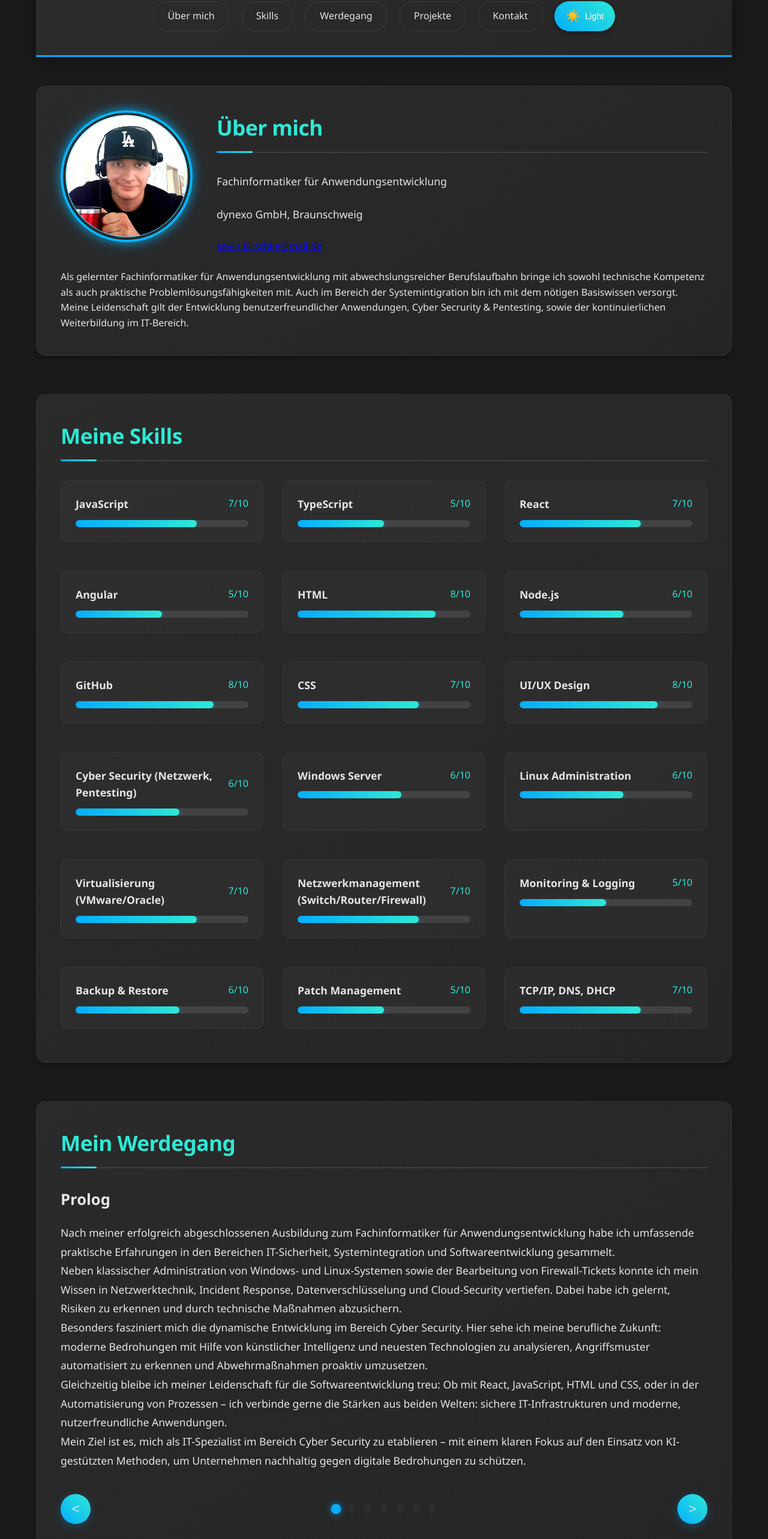
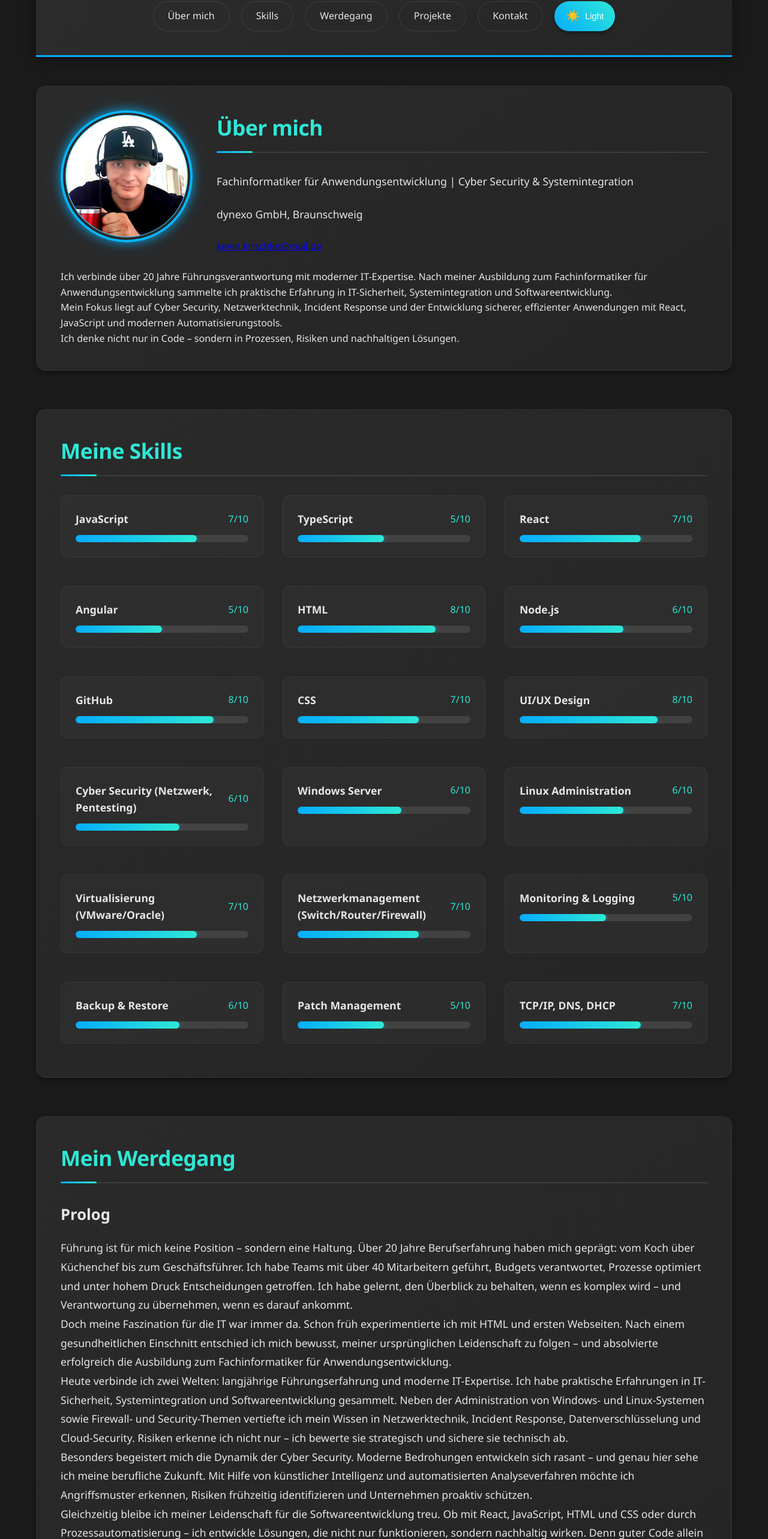
Before and after one commit to KevinKirschke/Portfolio, a React (Vite) app: page / in a window 1280 px wide. Shown: the part 207-2773 px from the top of the page at 60% size. Built offline with nearby package versions, Linux system fonts and the light colour scheme.

Commit message:
Fix Portfolio

```diff
--- a/src/App.jsx
+++ b/src/App.jsx
@@ -164,7 +164,7 @@ const App = () => {
 
             <div className="profile-info">
               <h2>Über mich</h2>
-              <p className="profile-title">Fachinformatiker für Anwendungsentwicklung</p>
+              <p className="profile-title">Fachinformatiker für Anwendungsentwicklung | Cyber Security & Systemintegration </p>
               <p className="profile-company">dynexo GmbH, Braunschweig</p>
               <a href="mailto:kevin.kirschke@mail.de" className="profile-email">
                 kevin.kirschke@mail.de
@@ -175,10 +175,22 @@ const App = () => {
           <div className="profile-bio">
             <br/>
             <p>
-              Als gelernter Fachinformatiker für Anwendungsentwicklung mit abwechslungsreicher Berufslaufbahn bringe ich sowohl technische Kompetenz
-              als auch praktische Problemlösungsfähigkeiten mit. Auch im Bereich der Systemintigration bin ich mit dem nötigen Basiswissen versorgt. Meine Leidenschaft gilt der Entwicklung benutzerfreundlicher
-              Anwendungen, Cyber Secrurity & Pentesting, sowie der kontinuierlichen Weiterbildung im IT-Bereich.
-            </p>
+                Ich verbinde über 20 Jahre Führungsverantwortung mit moderner IT-Expertise.
+                Nach meiner Ausbildung zum Fachinformatiker für Anwendungsentwicklung
+                sammelte ich praktische Erfahrung in IT-Sicherheit, Systemintegration
+                und Softwareentwicklung.
+              </p>
+
+              <p>
+                Mein Fokus liegt auf Cyber Security, Netzwerktechnik, Incident Response
+                und der Entwicklung sicherer, effizienter Anwendungen mit React, JavaScript
+                und modernen Automatisierungstools.
+              </p>
+
+              <p>
+                Ich denke nicht nur in Code – sondern in Prozessen, Risiken und
+                nachhaltigen Lösungen.
+              </p>
           </div>
         </section>
 
--- a/src/CarouselItems.jsx
+++ b/src/CarouselItems.jsx
@@ -8,31 +8,60 @@ export const carouselItems = [
     content: (
     <div className="carousel-page">
       <p>
-          Nach meiner erfolgreich abgeschlossenen Ausbildung zum Fachinformatiker für Anwendungsentwicklung
-          habe ich umfassende praktische Erfahrungen in den Bereichen IT-Sicherheit,
-          Systemintegration und Softwareentwicklung gesammelt.
+        Führung ist für mich keine Position – sondern eine Haltung.
+        Über 20 Jahre Berufserfahrung haben mich geprägt: vom Koch
+        über Küchenchef bis zum Geschäftsführer. Ich habe Teams mit
+        über 40 Mitarbeitern geführt, Budgets verantwortet, Prozesse
+        optimiert und unter hohem Druck Entscheidungen getroffen.
+        Ich habe gelernt, den Überblick zu behalten, wenn es komplex wird –
+        und Verantwortung zu übernehmen, wenn es darauf ankommt.
       </p>
+
       <p>
-          Neben klassischer Administration von Windows- und Linux-Systemen sowie der Bearbeitung von Firewall-Tickets
-          konnte ich mein Wissen in Netzwerktechnik, Incident Response, Datenverschlüsselung und Cloud-Security vertiefen.
-          Dabei habe ich gelernt, Risiken zu erkennen und durch technische Maßnahmen abzusichern.
+        Doch meine Faszination für die IT war immer da. Schon früh
+        experimentierte ich mit HTML und ersten Webseiten. Nach einem
+        gesundheitlichen Einschnitt entschied ich mich bewusst,
+        meiner ursprünglichen Leidenschaft zu folgen – und absolvierte
+        erfolgreich die Ausbildung zum Fachinformatiker für
+        Anwendungsentwicklung.
       </p>
+
       <p>
-          Besonders fasziniert mich die dynamische Entwicklung im Bereich Cyber Security.
-          Hier sehe ich meine berufliche Zukunft: moderne Bedrohungen mit Hilfe von
-          künstlicher Intelligenz und neuesten Technologien zu analysieren,
-          Angriffsmuster automatisiert zu erkennen und Abwehrmaßnahmen proaktiv umzusetzen.
+        Heute verbinde ich zwei Welten: langjährige Führungserfahrung
+        und moderne IT-Expertise. Ich habe praktische Erfahrungen in
+        IT-Sicherheit, Systemintegration und Softwareentwicklung gesammelt.
+        Neben der Administration von Windows- und Linux-Systemen sowie
+        Firewall- und Security-Themen vertiefte ich mein Wissen in
+        Netzwerktechnik, Incident Response, Datenverschlüsselung und
+        Cloud-Security. Risiken erkenne ich nicht nur – ich bewerte sie
+        strategisch und sichere sie technisch ab.
       </p>
+
       <p>
-          Gleichzeitig bleibe ich meiner Leidenschaft für die Softwareentwicklung treu:
-          Ob mit React, JavaScript, HTML und CSS,
-          oder in der Automatisierung von Prozessen – ich verbinde gerne die Stärken aus beiden Welten:
-          sichere IT-Infrastrukturen und moderne, nutzerfreundliche Anwendungen.
+        Besonders begeistert mich die Dynamik der Cyber Security.
+        Moderne Bedrohungen entwickeln sich rasant – und genau hier sehe ich
+        meine berufliche Zukunft. Mit Hilfe von künstlicher Intelligenz
+        und automatisierten Analyseverfahren möchte ich Angriffsmuster
+        erkennen, Risiken frühzeitig identifizieren und Unternehmen
+        proaktiv schützen.
       </p>
+
       <p>
-          Mein Ziel ist es, mich als IT-Spezialist im Bereich Cyber Security zu etablieren –
-          mit einem klaren Fokus auf den Einsatz von KI-gestützten Methoden,
-          um Unternehmen nachhaltig gegen digitale Bedrohungen zu schützen.
+        Gleichzeitig bleibe ich meiner Leidenschaft für die
+        Softwareentwicklung treu. Ob mit React, JavaScript, HTML und CSS
+        oder durch Prozessautomatisierung – ich entwickle Lösungen,
+        die nicht nur funktionieren, sondern nachhaltig wirken.
+        Denn guter Code allein reicht nicht aus. Er muss verstanden,
+        strategisch eingebettet und sinnvoll eingesetzt werden.
+      </p>
+
+      <p>
+        Meine Stärke liegt in der Kombination aus Verantwortung,
+        analytischem Denken und technischer Neugier. Ich programmiere
+        nicht nur – ich denke in Strukturen, in Prozessen und in
+        nachhaltigen Lösungen. Mein Ziel ist es, mich als IT-Spezialist
+        im Bereich Cyber Security zu etablieren und moderne,
+        KI-gestützte Sicherheitskonzepte aktiv mitzugestalten.
       </p>
     </div>
     )
```
Also changed, not shown: src/assets/Lebenslauf.jsx (+30 -31 lines). Lines whose indentation alone changed are shown as unchanged.
